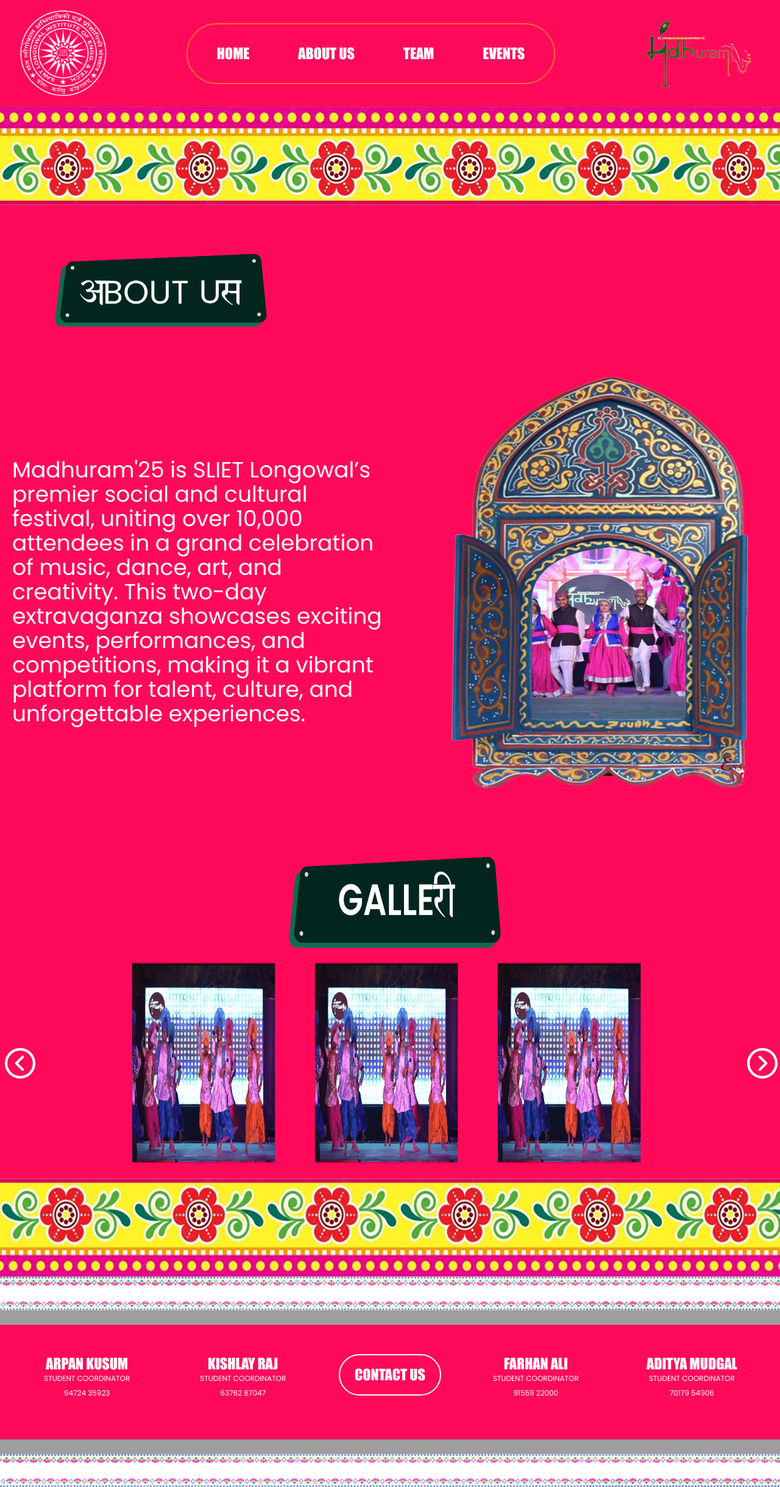
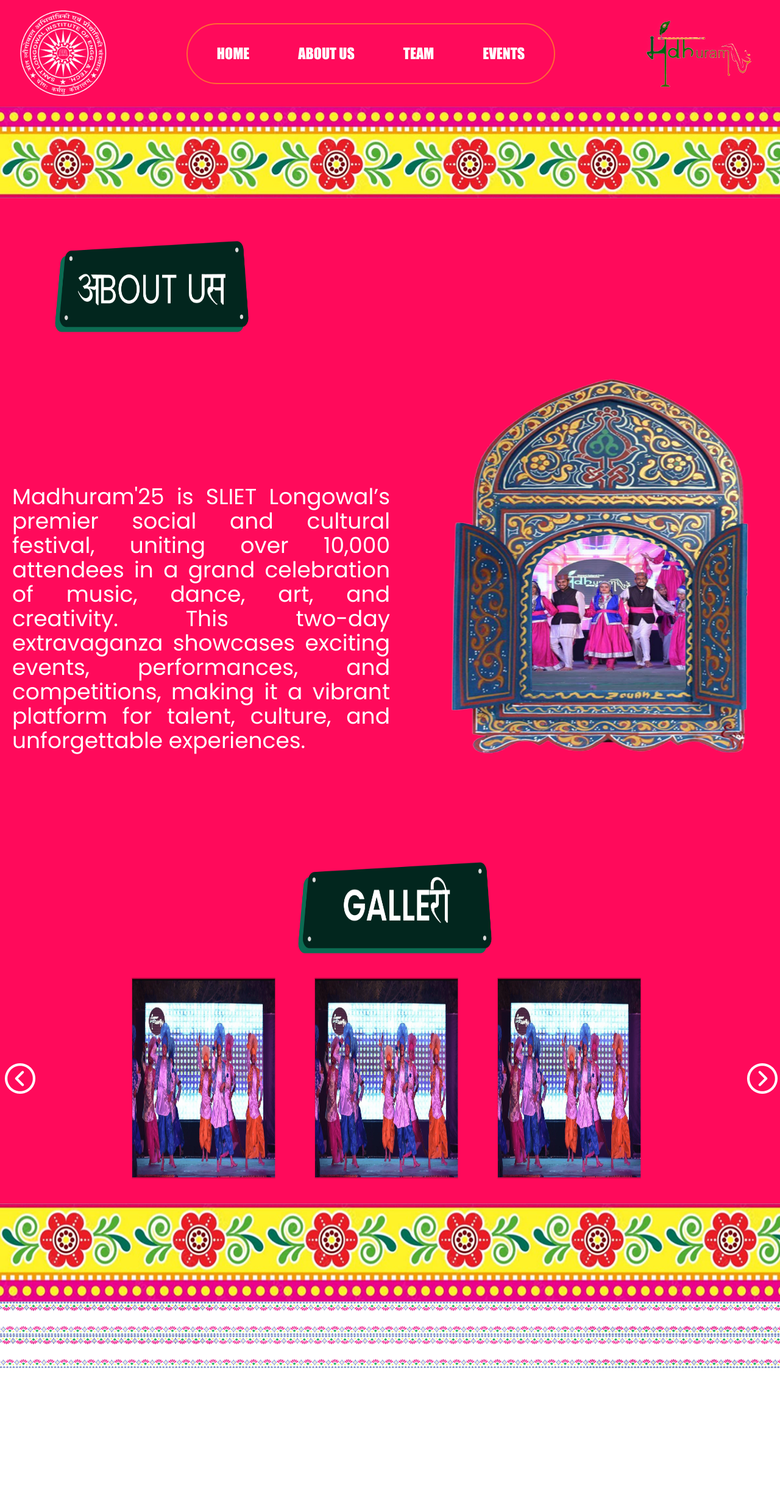
Before and after one commit to aphsavii/Madhuram-25, a React (Vite) app: page /about in a window 1280 px wide. Shown: the whole page at 61% size. After the commit the page ends 2244 px from the top, so only its background shows below. Built offline with nearby package versions, Linux system fonts and the light colour scheme; grey boxes are pictures that could not be loaded.

Commit message:
About Page

```diff
--- a/src/pages/About.jsx
+++ b/src/pages/About.jsx
@@ -12,6 +12,7 @@
 import gpic1 from "/assets/About/gpic1.jpg";
 import gpic2 from "/assets/About/gpic2.png";
 import gpic3 from "/assets/About/gpic3.jpg";
+import FlowerImage from "/assets/74.png"
 import { transform } from "motion";
 
 function About() {
@@ -51,26 +52,24 @@
 
   return (
     <div className="w-full bg-[#FF0A5B] flex items-center justify-center flex-wrap">
+          <Navbar />
+        <img className="w-full h-[90px] sm:h-[150px]" src={group1} alt="group1" />
       <div className="container mx-auto">
-      <div className="">
-          <Navbar />
-        </div>
-      <img className="w-full h-[110px] sm:h-[161px]" src={group1} alt="group1" />
 
-        <img className="w-[350px] h-[120px] mt-[80px] sm:ml-[89px]" src={pic1} alt="pic1" />
+        <img className="w-[200px] h-[90px] m-auto mt-[50px] sm:w-[320px] sm:h-[150px] sm:mt-[70px] sm:ml-[89px]" src={pic1} alt="pic1" />
 
-        <div className="flex flex-row items-start justify-between flex-wrap w-full py-[30px] sm:flex-nowrap">
-          <p className="flex items-center text-[#FFF] text-4xl font-poppins w-full h-[769px] m-[20px] py-[100px] sm:w-1/2">
+        <div className="flex flex-row items-start flex-wrap w-full py-[30px] sm:flex-nowrap">
+          <p className="flex items-start text-[#FFF] text-2xl text-justify font-poppins leading-normal w-full h-auto sm:h-[769px] m-[20px] py-[20px] sm:w-1/2 sm:text-4xl sm:py-[200px]">
             Madhuram'25 is SLIET Longowal’s premier social and cultural festival, uniting over 10,000 attendees in a grand celebration of music, dance, art, and creativity. This two-day extravaganza showcases exciting events, performances, and competitions, making it a vibrant platform for talent, culture, and unforgettable experiences.
           </p>
-          <img className="w-full h-[770px] sm:w-1/2" src={group} alt="Group" />
+          <img className="w-full h-[700px] sm:w-1/2" src={group} alt="Group" />
         </div>
 
         <div className="flex justify-center">
-          <img className="ml-4 w-[350px] h-[150px]" src={design3} alt="Design3" />
+          <img className="ml-4 w-[200px] h-[90px] sm:w-[320px] sm:h-[150px]" src={design3} alt="Design3" />
         </div>
 
-        <div className="flex items-center py-6 justify-around sm:flex sm:items-center sm:justify-between">
+        <div className="flex items-center py-10 justify-around sm:flex sm:items-center sm:justify-between">
           <button onClick={prevSlide} aria-label="Previous Slide" className="flex items-center">
             <img className="mx-2 w-[50px] h-[50px]" src={leftarrow} alt="Previous" />
           </button>
@@ -97,13 +96,10 @@
           </button>
         </div>
 
-        <img className="w-full h-[110px] sm:h-[161px]" src={groupbottom} alt="Group Bottom" />
+        <img className="w-full h-[90px] sm:h-[161px]" src={groupbottom} alt="Group Bottom" />
         <img className="w-full h-full bg-[#fff]" src={group2} alt="Group 2" />
 
-        <div className="">
-          <Footer />
-        </div>
-
+        {/* footer component here */}
 
         <img className="w-full h-full bg-[#fff]" src={group2} alt="Group 2" />
       </div>
```
